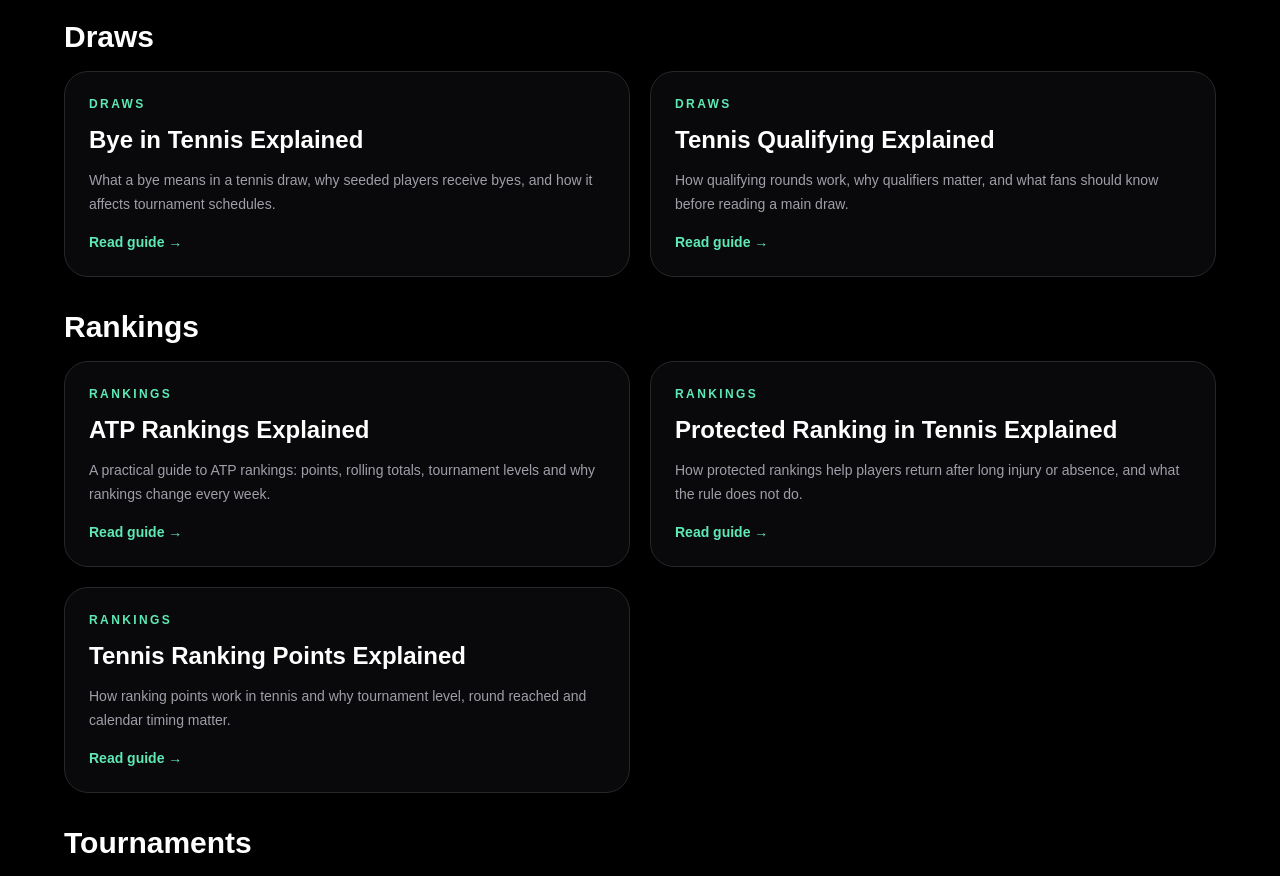
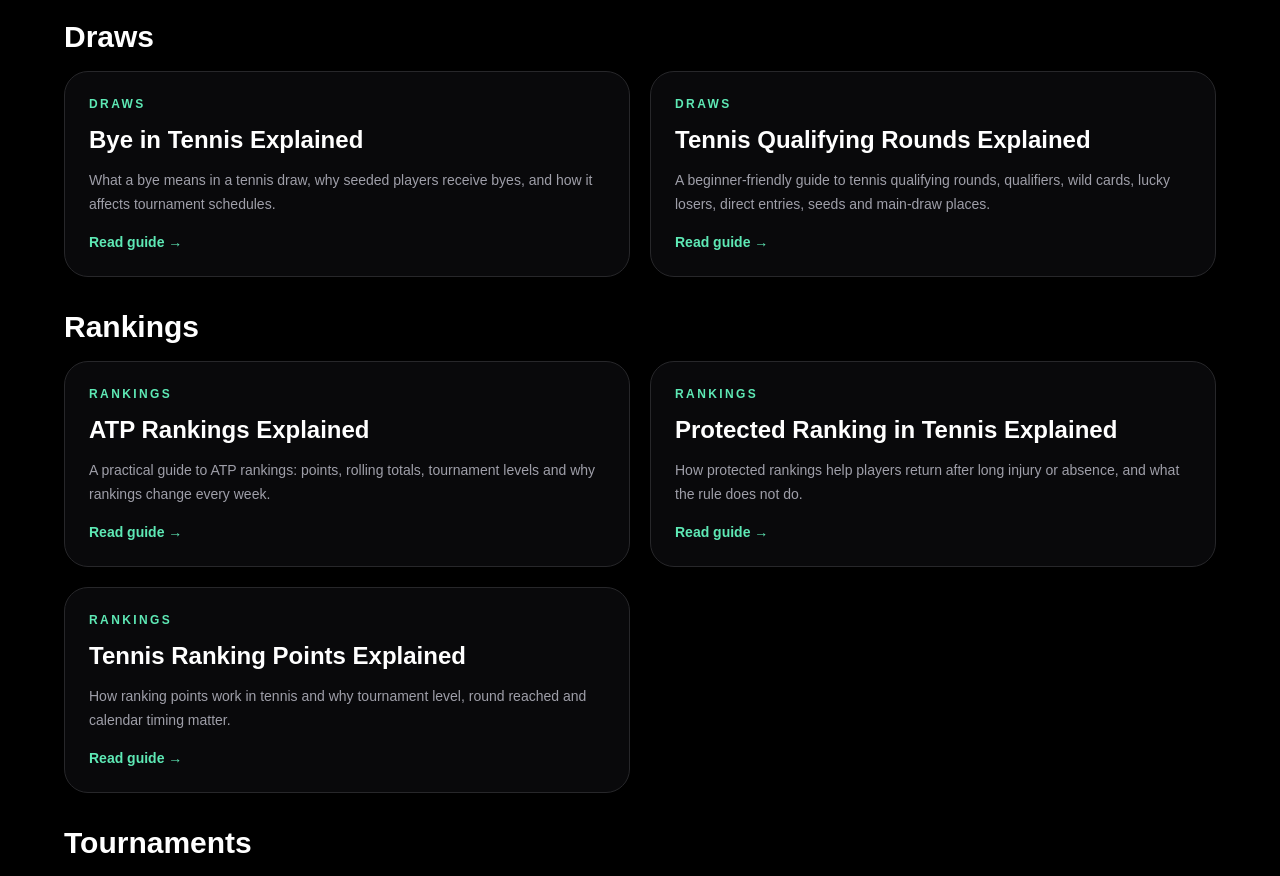
Before and after one commit to 8dqqd57hyh-rgb/watch-tennis-today, a Next.js app: page /guides in a window 1280 px wide. Shown: the part 2360-3236 px from the top of the page. Built offline with nearby package versions, Linux system fonts and the light colour scheme; no server answers.

Commit message:
Restore tennis qualifying rounds guide

```diff
--- a/app/guides/articles.ts
+++ b/app/guides/articles.ts
@@ -637,23 +637,77 @@ export const guideArticles: GuideArticle[] = [
     ]
   },
   {
-    "slug": "tennis-qualifying-explained",
-    "title": "Tennis Qualifying Explained",
-    "description": "How qualifying rounds work, why qualifiers matter, and what fans should know before reading a main draw.",
+    "slug": "tennis-qualifying-rounds-explained",
+    "title": "Tennis Qualifying Rounds Explained",
+    "description": "A beginner-friendly guide to tennis qualifying rounds, qualifiers, wild cards, lucky losers, direct entries, seeds and main-draw places.",
     "category": "Draws",
-    "intro": "Qualifying is the tournament before the tournament. Players who do not enter the main draw directly can earn a place by winning qualifying matches. Those who succeed are called qualifiers, and they often arrive in the main draw with confidence and match rhythm.\n\nFor fans, qualifiers are important because they are not just filler names. Many are rising players, returning players or specialists whose ranking does not fully show their danger in that specific week.",
+    "intro": "Qualifying rounds are the matches played before the main draw to decide which extra players earn a place in the tournament. They matter because a tournament field is not made only of famous names and top seeds. Some players enter directly by ranking, some receive wild cards, and others have to win their way in through qualifying.\n\nThis guide explains qualifying in plain language for fans reading a draw, checking an order of play or wondering why a player has a Q, WC, LL or seed number beside their name. It uses general tennis structure rather than pretending every event works exactly the same way.",
     "sections": [
-      {"heading":"How qualifying works","body":"Before the main draw begins, tournaments hold qualifying rounds for players outside the direct-entry cutoff. A player usually needs to win multiple matches to qualify, depending on draw size and event level.\n\nOnce they qualify, they receive a main-draw position and compete under the same match rules as other players."},
-      {"heading":"Why players enter qualifying","body":"Qualifying gives players a route into bigger events when their ranking is not high enough for direct entry. It can provide prize money, ranking opportunities and valuable experience against stronger fields.\n\nFor young players or players returning from injury, qualifying can be an important step back toward tour stability."},
-      {"heading":"Why qualifiers can be dangerous","body":"A qualifier has already played competitive matches at the event. They may understand the court speed, balls, weather and bounce better than a seeded player starting cold.\n\nThat match rhythm can make qualifiers especially dangerous in first-round main-draw matches."},
-      {"heading":"Qualifier versus lucky loser","body":"A qualifier wins enough qualifying matches to earn entry. A lucky loser loses in qualifying but enters later because someone withdraws from the main draw.\n\nBoth labels come from qualifying, but one is earned through wins and the other comes through replacement rules."},
-      {"heading":"How fans should use qualifying context","body":"When previewing a main-draw match, check whether a player is a qualifier. Then look at who they beat, how many matches they played and whether the surface suits them.\n\nA qualifier with three confident wins may be more prepared than their ranking suggests."}
+      {
+        "heading": "What qualifying rounds are",
+        "body": "Qualifying is a smaller competition held before the main draw. Players who are close to the entry cutoff, but not high enough for direct entry, can play qualifying matches for a limited number of main-draw spots. If they win the required matches, they become qualifiers and join the main tournament.\n\nThe clean way to think about it is this: the main draw is the tournament bracket most fans follow, while qualifying is the entry route for players still trying to reach that bracket. Qualifying matches are real professional matches, not exhibitions or practice sets."
+      },
+      {
+        "heading": "How players enter qualifying",
+        "body": "Players usually enter qualifying through ranking-based entry lists. The highest-ranked available players who miss direct entry may be accepted into the qualifying draw. Depending on the event, there may also be qualifying wild cards, protected ranking entries or other approved entry routes.\n\nThe exact list can change when players withdraw, move into the main draw, receive wild cards or choose another event. That is why qualifying draws can shift before play begins. Fans should treat the official tournament draw and order of play as the final reference for a specific event."
+      },
+      {
+        "heading": "How qualifiers reach the main draw",
+        "body": "A player reaches the main draw by winning enough qualifying matches. The number of wins depends on the tournament level and draw size. Some events require two wins, while larger qualifying draws may require more. Once the player qualifies, they are placed into the main draw and compete like any other entrant.\n\nA qualifier may have a Q beside their name on a draw sheet. That label explains how they entered; it does not mean they are weaker in the match itself. A qualifier often arrives with match rhythm because they have already played competitive tennis at the venue."
+      },
+      {
+        "heading": "Qualifier, wild card, lucky loser, direct entry and seed",
+        "body": "A qualifier earns a main-draw place by winning qualifying matches. A wild card receives entry from the tournament or governing body without relying only on the normal ranking cutoff. A lucky loser loses in qualifying but later enters the main draw because another player withdraws before starting. A direct entry gets into the main draw through ranking or entry status without needing qualifying. A seed is a player placed in the draw to separate highly ranked entrants from each other in the early rounds.\n\nThese labels answer different questions. Qualifier, wild card, lucky loser and direct entry explain how a player got into the draw. Seed explains where a player is placed once the draw is built."
+      },
+      {
+        "heading": "Grand Slam qualifying in general terms",
+        "body": "Grand Slams usually run qualifying before the main draw begins, with separate men's and women's qualifying events. Players try to win their way into the larger major draw, where direct entries, seeds, wild cards and qualifiers all appear together.\n\nGrand Slam qualifying can feel like its own tournament because the reward is so visible: a main-draw place at one of the four biggest events. Still, fans should avoid assuming every major uses identical timing or procedures in every year. Check the official tournament site for the current draw and schedule."
+      },
+      {
+        "heading": "Qualifying at ATP and WTA events",
+        "body": "Regular ATP and WTA events also use qualifying, but the size and format vary by tournament category, field size and calendar position. A smaller tour event may have a shorter qualifying path than a large combined event. Some top players may enter directly, some may be seeded, and lower-ranked players may need qualifying to join the same main draw.\n\nFor fans, the practical effect is the same: qualifying explains why some players have already played matches before first-round main-draw opponents appear on the schedule."
+      },
+      {
+        "heading": "Simple examples without fake match claims",
+        "body": "Imagine a tournament has room for 32 players in the main draw. Most places are filled by direct entries and wild cards, but a few are reserved for qualifiers. A player outside the direct-entry cutoff enters qualifying, wins two matches, and receives a main-draw spot. On the bracket, that player may be listed with Q beside their name.\n\nNow imagine another player loses in the final round of qualifying but stays available. If a main-draw player withdraws before starting, the tournament may use a lucky loser. That player did not qualify by winning every required match, but they can still enter as a replacement under the event's rules."
+      },
+      {
+        "heading": "Why qualifying matters for match previews",
+        "body": "Qualifying can change how a first-round match feels. A qualifier may know the court speed, balls, weather and bounce better than a direct-entry player who has not played yet. They may also be more physically tired after extra matches. Both things can be true at once.\n\nWhen reading a draw, use qualifying labels as context rather than automatic predictions. Ask how many matches the player has played, whether the surface suits them, and whether the main-draw opponent is starting cold or already has recent match rhythm."
+      }
     ],
     "faq": [
-      {"question":"What is qualifying in tennis?","answer":"It is a pre-main-draw competition where players try to earn a place in the tournament."},
-      {"question":"What does qualifier mean?","answer":"A qualifier is a player who won enough qualifying matches to enter the main draw."},
-      {"question":"Are qualifiers weaker players?","answer":"Not always. They may be rising players, returning players or strong specialists with lower rankings."},
-      {"question":"Can a qualifier win the main tournament?","answer":"Yes. It is uncommon but possible once the player enters the main draw."}
+      {
+        "question": "What are qualifying rounds in tennis?",
+        "answer": "They are matches played before the main draw to decide which players earn the remaining main-draw places."
+      },
+      {
+        "question": "What does qualifier mean in a tennis draw?",
+        "answer": "A qualifier is a player who won the required qualifying matches and entered the main draw through that route."
+      },
+      {
+        "question": "Is a qualifier the same as a wild card?",
+        "answer": "No. A qualifier earns entry by winning qualifying matches. A wild card receives direct entry from the tournament or governing body."
+      },
+      {
+        "question": "What is the difference between a qualifier and a lucky loser?",
+        "answer": "A qualifier wins through qualifying. A lucky loser loses in qualifying but enters the main draw later because another player withdraws."
+      },
+      {
+        "question": "Can qualifiers beat seeded players?",
+        "answer": "Yes. A seed has a protected draw position, but the match still has to be played and qualifiers can beat seeded opponents."
+      },
+      {
+        "question": "Do Grand Slams have qualifying rounds?",
+        "answer": "Yes. Grand Slams generally hold qualifying before the main draw, though fans should check the official tournament schedule for the current format and timing."
+      }
+    ],
+    "publishedDate": "2026-06-10",
+    "updatedDate": "2026-06-10",
+    "sourceReferences": [
+      "ITF Rules of Tennis",
+      "ATP and WTA tournament entry and draw terminology",
+      "Official Grand Slam and tournament draw pages where available"
     ]
   }
 
@@ -881,18 +935,18 @@ const manualRelatedGuideSlugs: Record<string, string[]> = {
   ],
   "tennis-seeds-explained": [
     "tennis-draws-explained",
-    "tennis-qualifying-explained",
+    "tennis-qualifying-rounds-explained",
     "lucky-loser-explained",
     "wild-card-in-tennis-explained",
   ],
   "lucky-loser-explained": [
-    "tennis-qualifying-explained",
+    "tennis-qualifying-rounds-explained",
     "wild-card-in-tennis-explained",
     "tennis-draws-explained",
     "tennis-seeds-explained",
   ],
   "wild-card-in-tennis-explained": [
-    "tennis-qualifying-explained",
+    "tennis-qualifying-rounds-explained",
     "lucky-loser-explained",
     "tennis-draws-explained",
     "tennis-seeds-explained",
@@ -905,7 +959,7 @@ const manualRelatedGuideSlugs: Record<string, string[]> = {
   ],
   "tennis-draws-explained": [
     "tennis-seeds-explained",
-    "tennis-qualifying-explained",
+    "tennis-qualifying-rounds-explained",
     "lucky-loser-explained",
     "wild-card-in-tennis-explained",
   ],
@@ -951,10 +1005,10 @@ const manualRelatedGuideSlugs: Record<string, string[]> = {
   "tennis-bye-explained": [
     "tennis-draws-explained",
     "tennis-seeds-explained",
-    "tennis-qualifying-explained",
+    "tennis-qualifying-rounds-explained",
     "wild-card-in-tennis-explained",
   ],
-  "tennis-qualifying-explained": [
+  "tennis-qualifying-rounds-explained": [
     "lucky-loser-explained",
     "wild-card-in-tennis-explained",
     "tennis-draws-explained",
--- a/app/tennis-glossary/page.tsx
+++ b/app/tennis-glossary/page.tsx
@@ -71,6 +71,7 @@ const glossarySections = [
     ],
     links: [
       ["/guides/tennis-draws-explained", "Tennis draws explained"],
+      ["/guides/tennis-qualifying-rounds-explained", "Qualifying rounds explained"],
       ["/guides/grand-slam-tournaments-explained", "Grand Slam tournaments"],
       ["/guides/masters-1000-500-250-explained", "ATP tournament levels"],
       ["/tennis-tournament-levels-guide", "Tournament levels guide"],
--- a/app/tennis-guides/page.tsx
+++ b/app/tennis-guides/page.tsx
@@ -86,7 +86,7 @@ const guideCategories = [
       "masters-1000-500-250-explained",
       "tennis-draws-explained",
       "tennis-seeds-explained",
-      "tennis-qualifying-explained",
+      "tennis-qualifying-rounds-explained",
       "lucky-loser-explained",
       "wild-card-in-tennis-explained",
       "tennis-bye-explained",
--- a/next.config.ts
+++ b/next.config.ts
@@ -26,6 +26,11 @@ const nextConfig: NextConfig = {
       {
         source: "/guides/tennis-order-of-play-guide",
         destination: "/tennis-order-of-play-today",
+        permanent: true,
+      },
+      {
+        source: "/guides/tennis-qualifying-explained",
+        destination: "/guides/tennis-qualifying-rounds-explained",
         permanent: true,
       },
       {
```
Also changed, not shown: app/guides/[slug]/page.tsx (+17 -5 lines).
